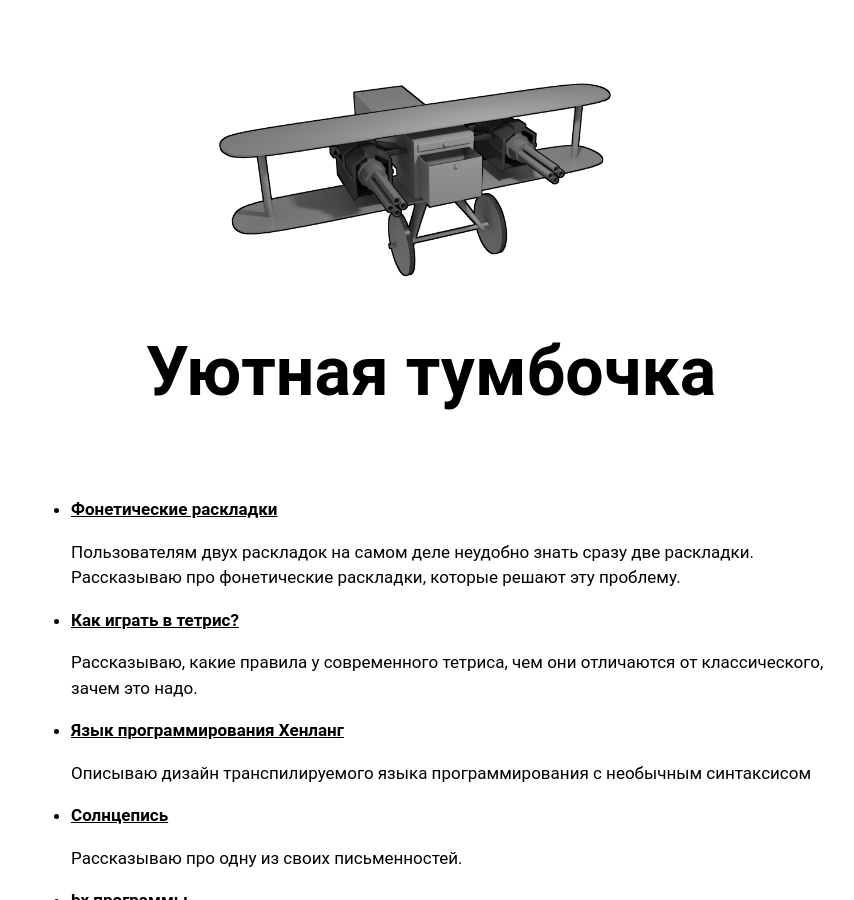
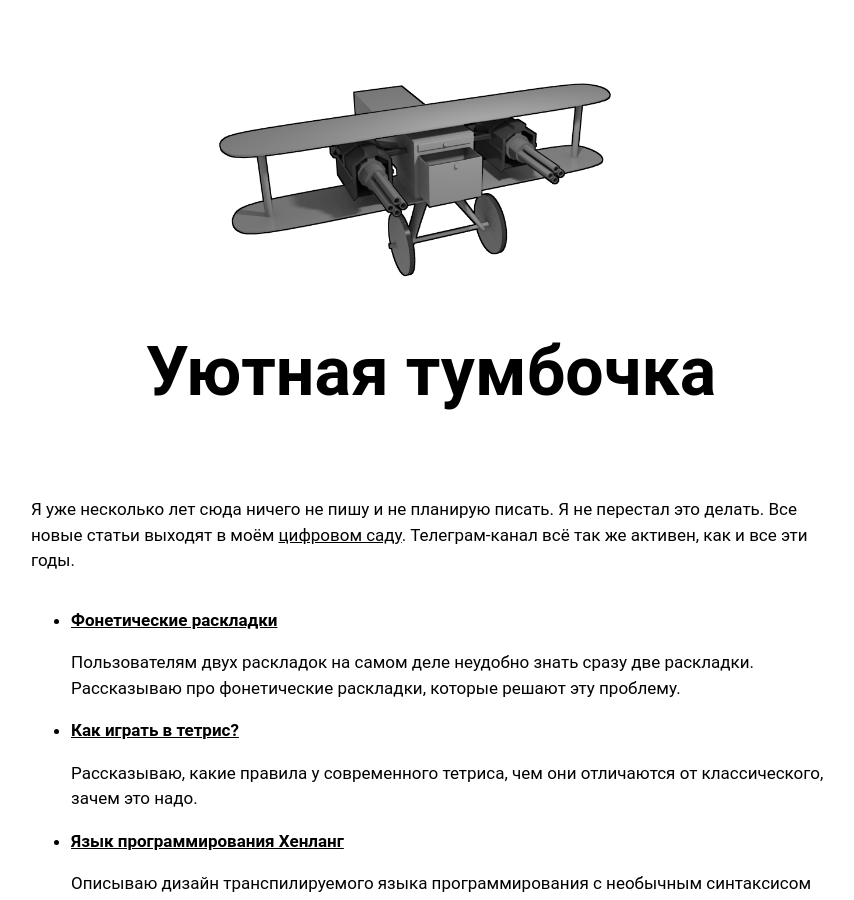
Before and after one commit to bouncepaw/bouncepaw.github.io, a Jekyll site: the page built from index.html, in a window 1280 px wide and 900 px high. Shown: the whole window, without its empty margins (209-1063 px from the left). Built offline with Jekyll 4.4.1, drawn with Linux system fonts in a browser that asks for light colours.

Commit message:
Add a deprecation notice

```diff
--- a/index.html
+++ b/index.html
@@ -2,8 +2,9 @@
 layout: default
 ---
 <section class="hero">
-  <img alt="" src="data/img/cozy-bedside.png" class="hero__logo"/>
+  <img alt="Изображение тумбочки с крыльями и пушками." src="data/img/cozy-bedside.png" class="hero__logo"/>
   <h1 class="hero__title">Уютная тумбочка</h1>
+  <p>Я уже несколько лет сюда ничего не пишу и не планирую писать. Я не перестал это делать. Все новые статьи выходят в моём <a href="https://melanocarpa.lesarbr.es">цифровом саду</a>. Телеграм-канал всё так же активен, как и все эти годы.</p>
 </section>
 
 <ul class="posts">
```
